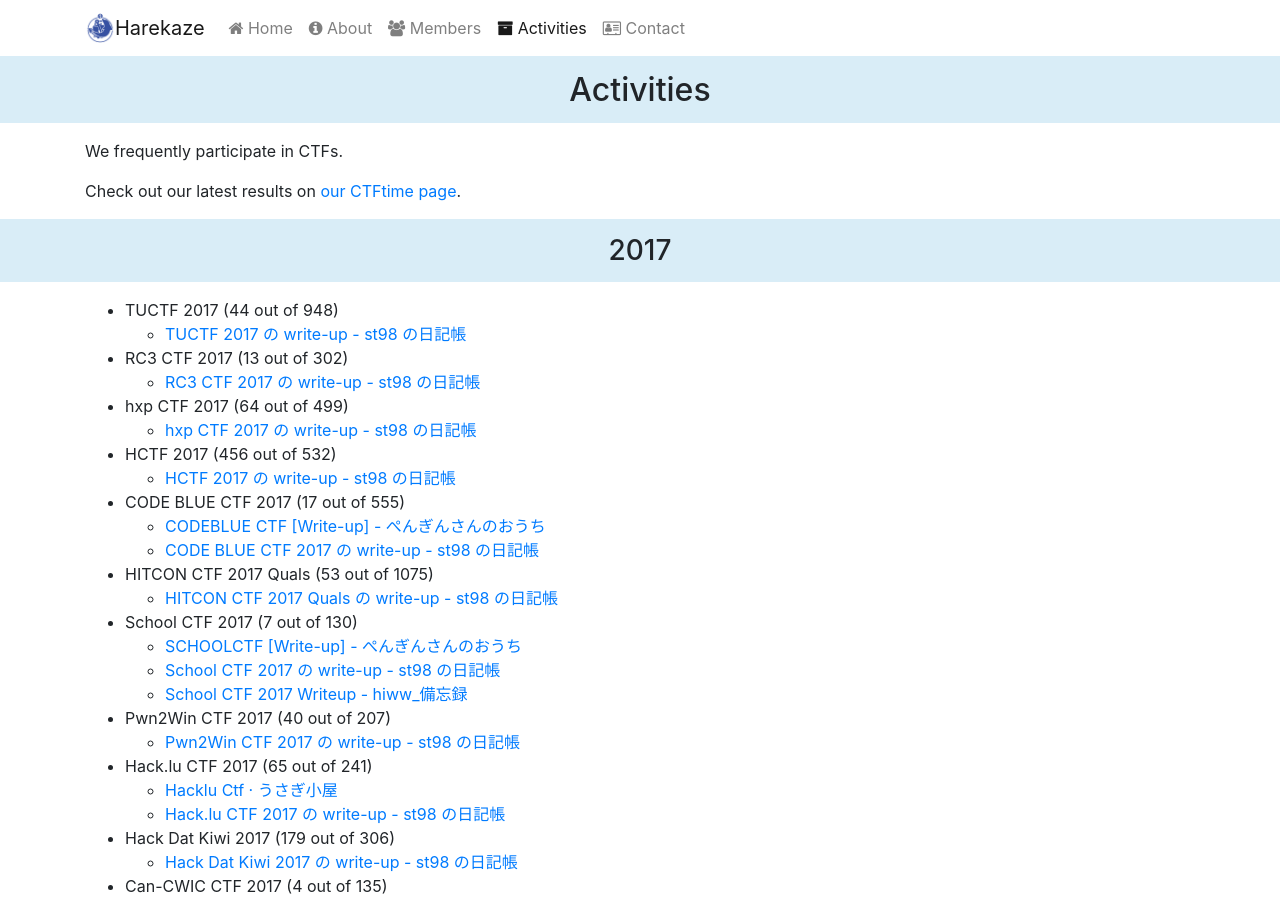
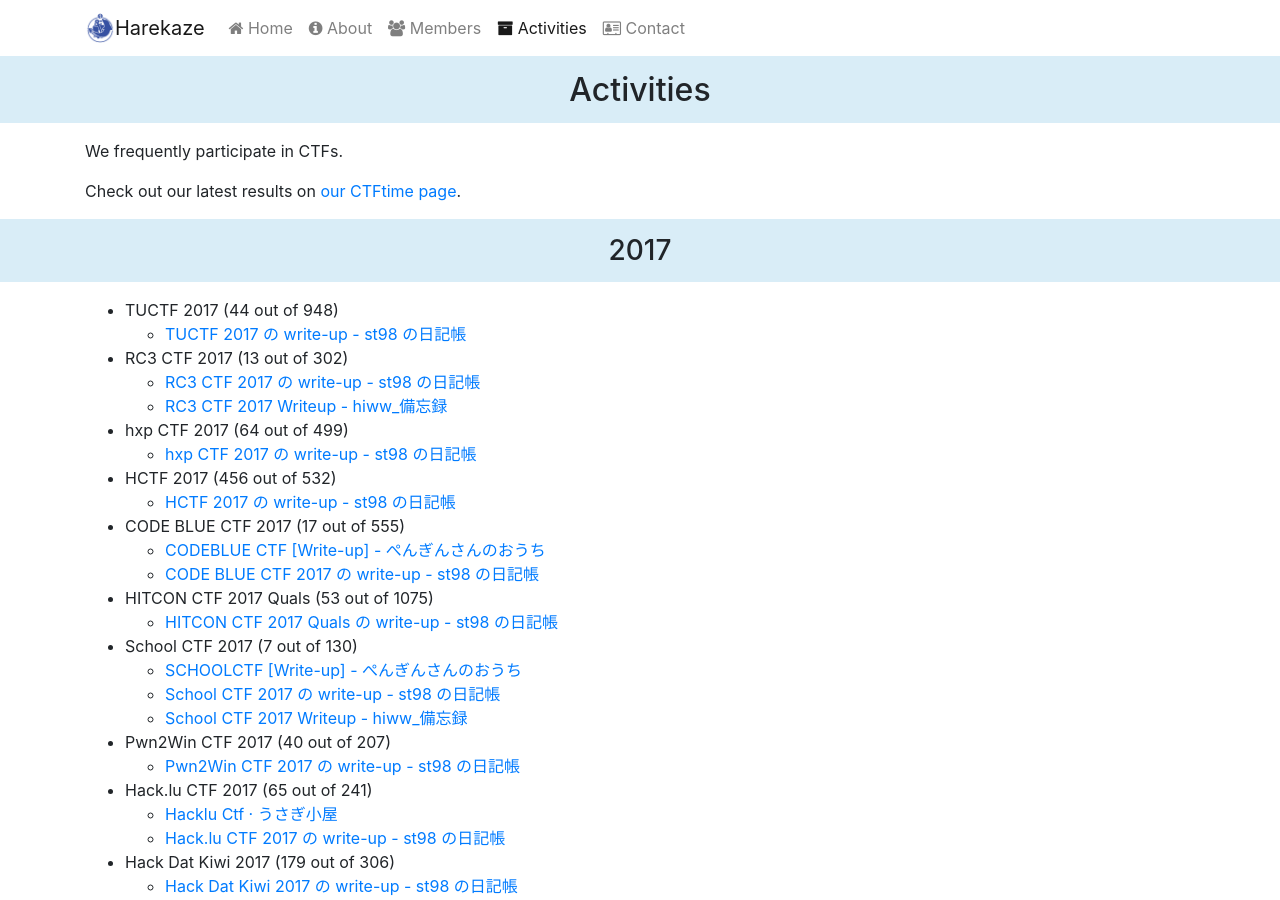
Before and after one commit to TeamHarekaze/TeamHarekaze.github.io, a Jekyll site: the page built from activities.html, in a window 1280 px wide and 900 px high. Built offline with Jekyll 4.4.1, drawn with Linux system fonts in a browser that asks for light colours; nearby versions of some CDN libraries.

Commit message:
Add writeup

```diff
--- a/_data/activities.yml
+++ b/_data/activities.yml
@@ -12,6 +12,8 @@
       writeups:
         - title: "RC3 CTF 2017 の write-up - st98 の日記帳"
           url: "https://st98.github.io/diary/posts/2017-11-30-rc3-ctf-2017.html"
+        - title: "RC3 CTF 2017 Writeup - hiww_備忘録"
+          url: "http://hiww.hatenablog.com/entry/2017/12/03/RC3_CTF_2017_Writeup"
     - name: "hxp CTF 2017"
       rank: 64
       participants: 499
```
